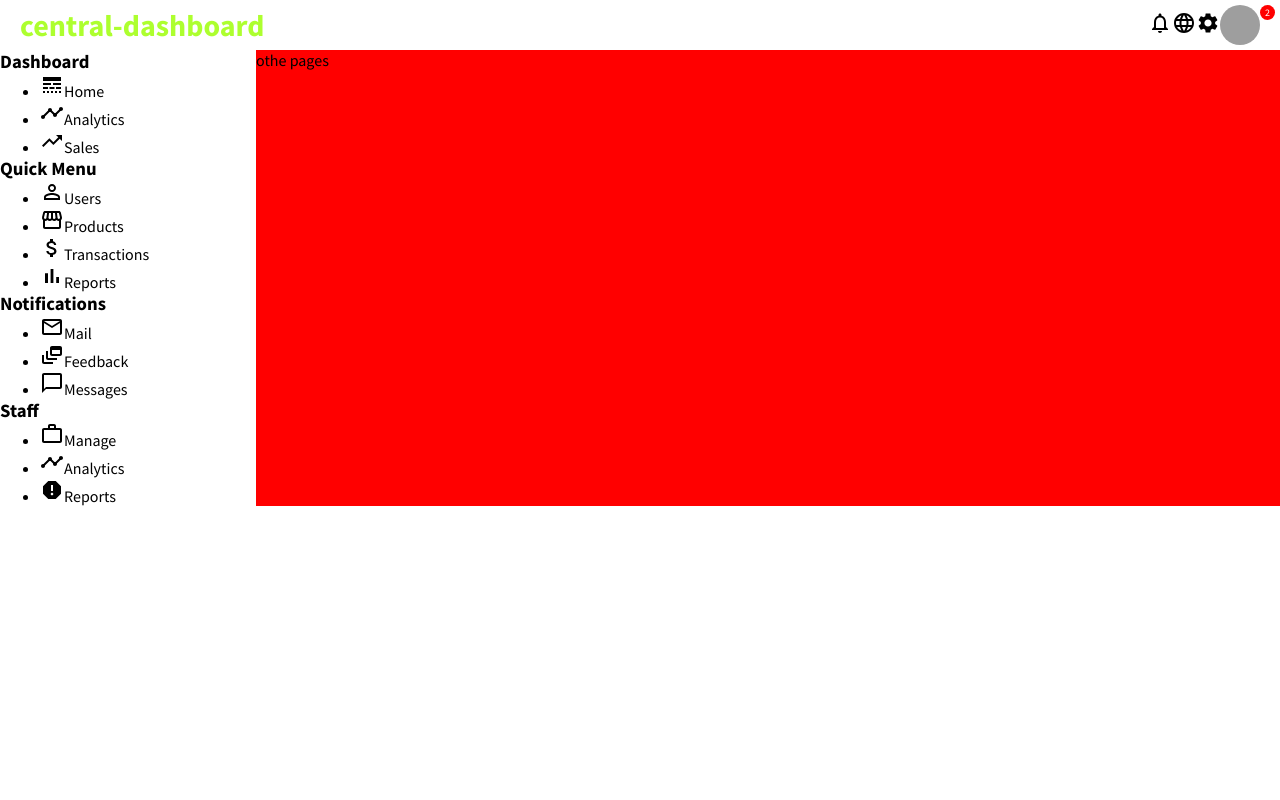
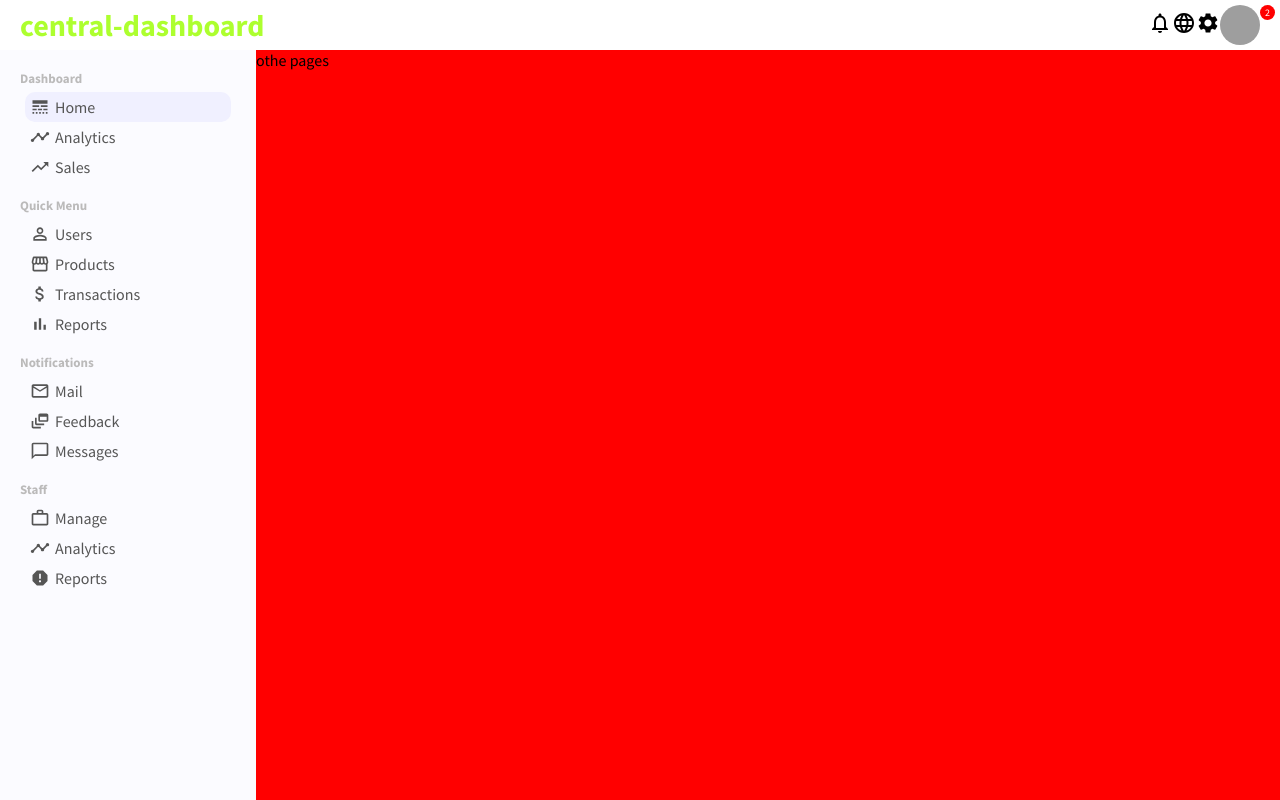
Before and after one commit to DragosDev/central-dashboard, a React (Create React App) app: page / in a window 1280 px wide. Built offline with nearby package versions, Linux system fonts and the light colour scheme; grey boxes are pictures that could not be loaded.

Commit message:
Defined the style for the sidebar components

```diff
--- a/src/components/sidebar/sidebar.css
+++ b/src/components/sidebar/sidebar.css
@@ -1,3 +1,44 @@
-.sidebar{
+.sidebar {
     flex: 1;
-}
+    height: calc(100vh - 50px);
+    background-color: rgb(251, 251, 255);
+    position: sticky;
+    top: 50px;
+  }
+
+  .sidebarWrapper {
+    padding: 20px;
+    color: #555;
+  }
+
+  .sidebarMenu {
+    margin-bottom: 10px;
+  }
+
+  .sidebarTitle {
+    font-size: 13px;
+    color: rgb(187, 186, 186);
+  }
+
+  .sidebarList {
+    list-style: none;
+    padding: 5px;
+  }
+
+  .sidebarListItem {
+    padding: 5px;
+    cursor: pointer;
+    display: flex;
+    align-items: center;
+    border-radius: 10px;
+  }
+
+  .sidebarListItem.active,
+  .sidebarListItem:hover {
+    background-color: rgb(240, 240, 255);
+  }
+
+  .sidebarIcon{
+      margin-right: 5px;
+      font-size: 20px !important;
+  }
```
